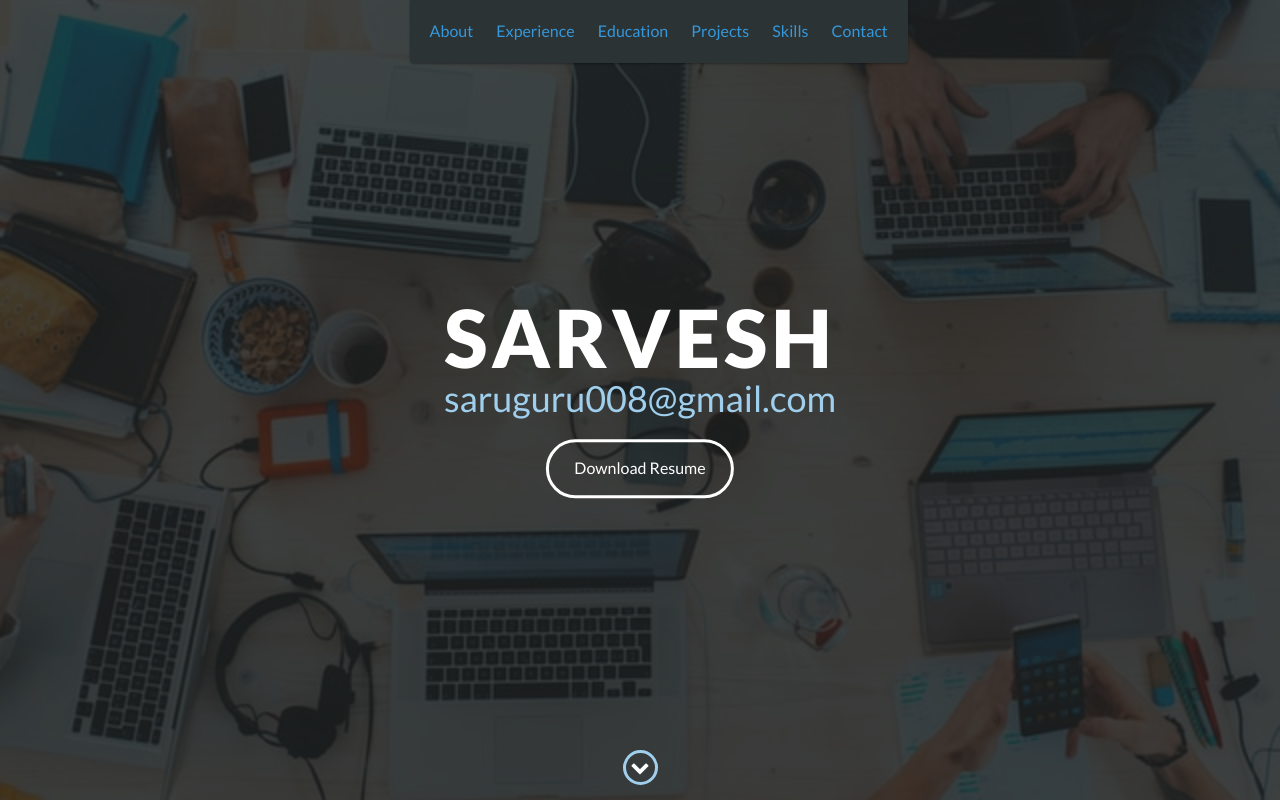
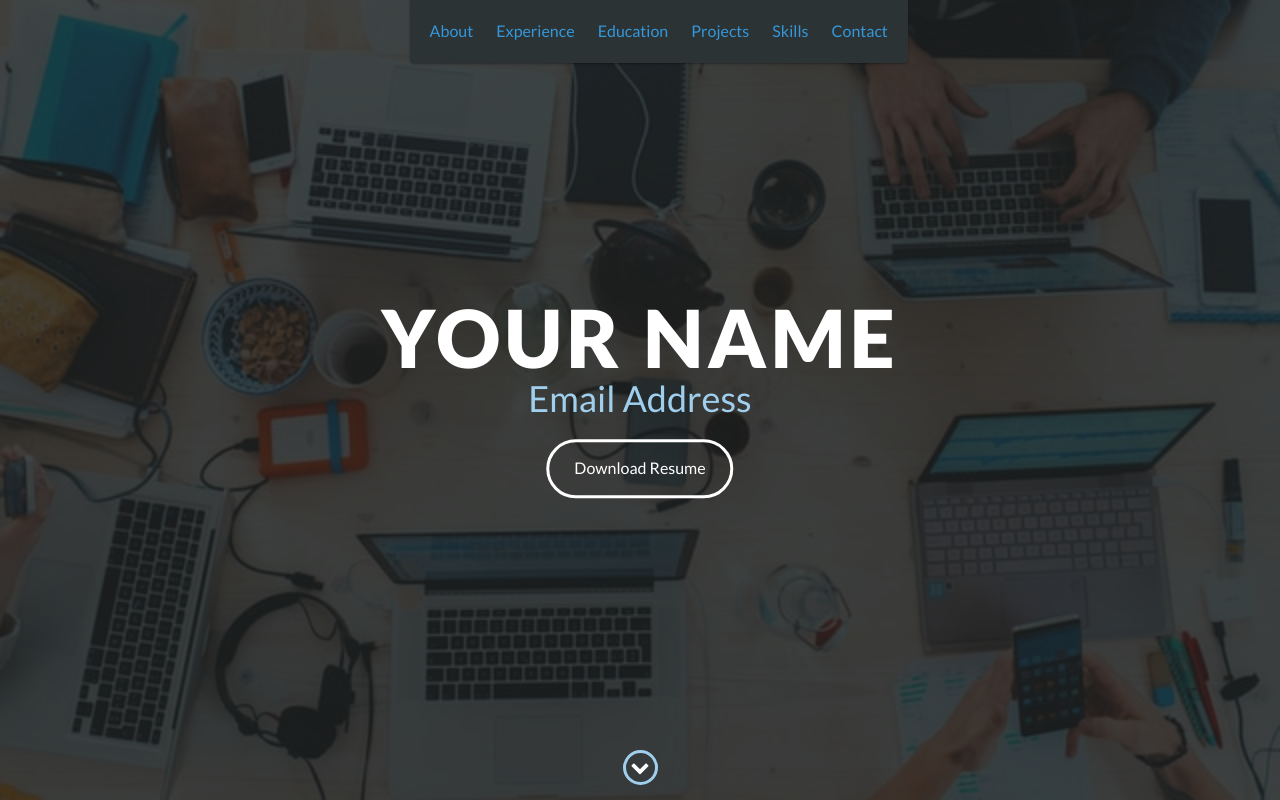
Before and after one commit to sarveshwaran1678/Online_Portfolio, a website: page index.html in a window 1280 px wide. Shown: the top 800 px of the page. Drawn offline with nearby package versions, Linux system fonts and the light colour scheme.

Commit message:
Update index.html

```diff
--- a/index.html
+++ b/index.html
@@ -48,8 +48,8 @@
 
     <div id="lead">
         <div id="lead-content">
-            <h1>  Sarvesh </h1>
-            <h2>saruguru008@gmail.com </h2>
+            <h1>  Your Name </h1>
+            <h2> Email Address </h2>
             <a href="#" class="btn-rounded-white">Download Resume</a>
         </div>
         <!-- End #lead-content -->
```
